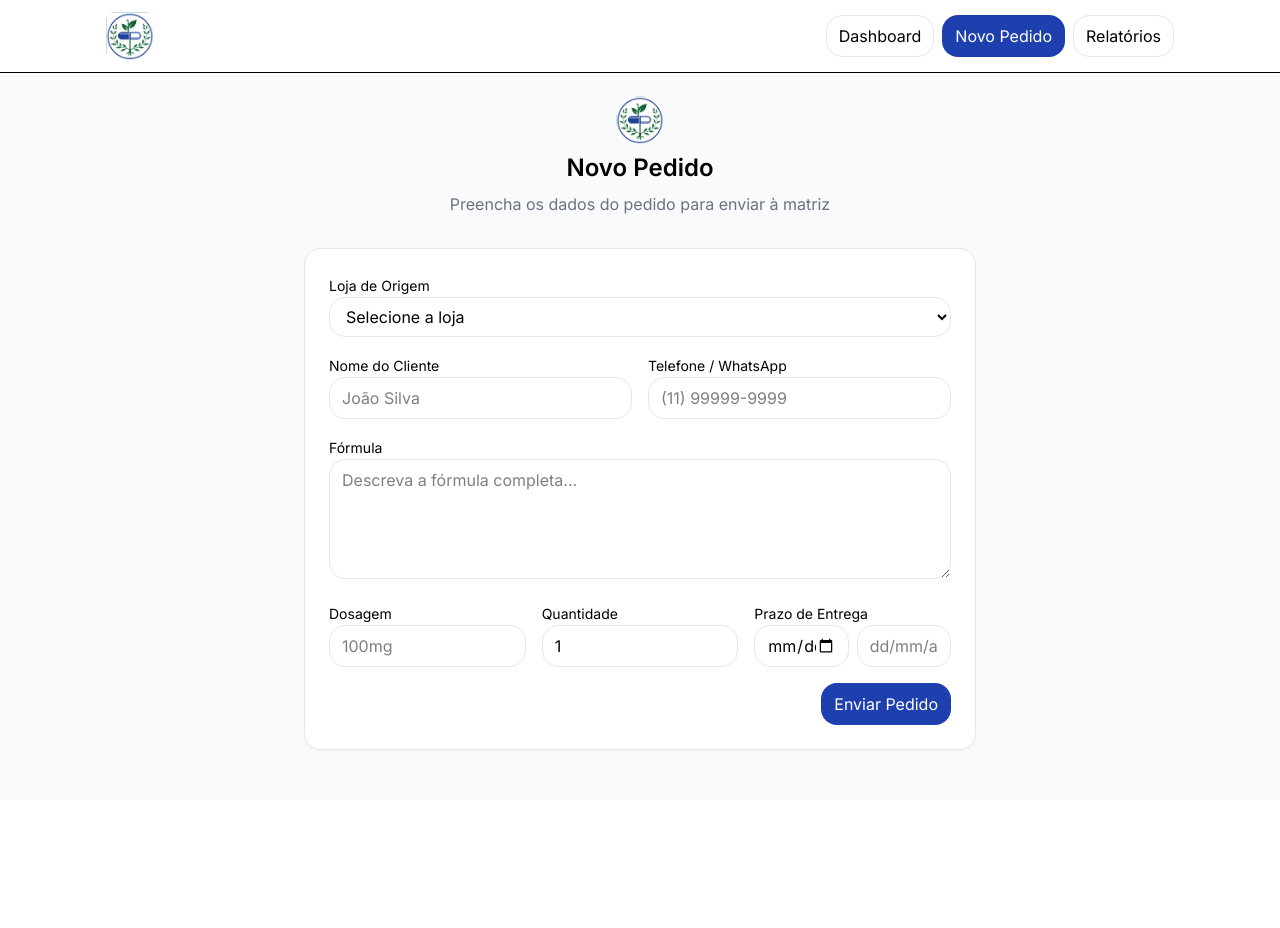
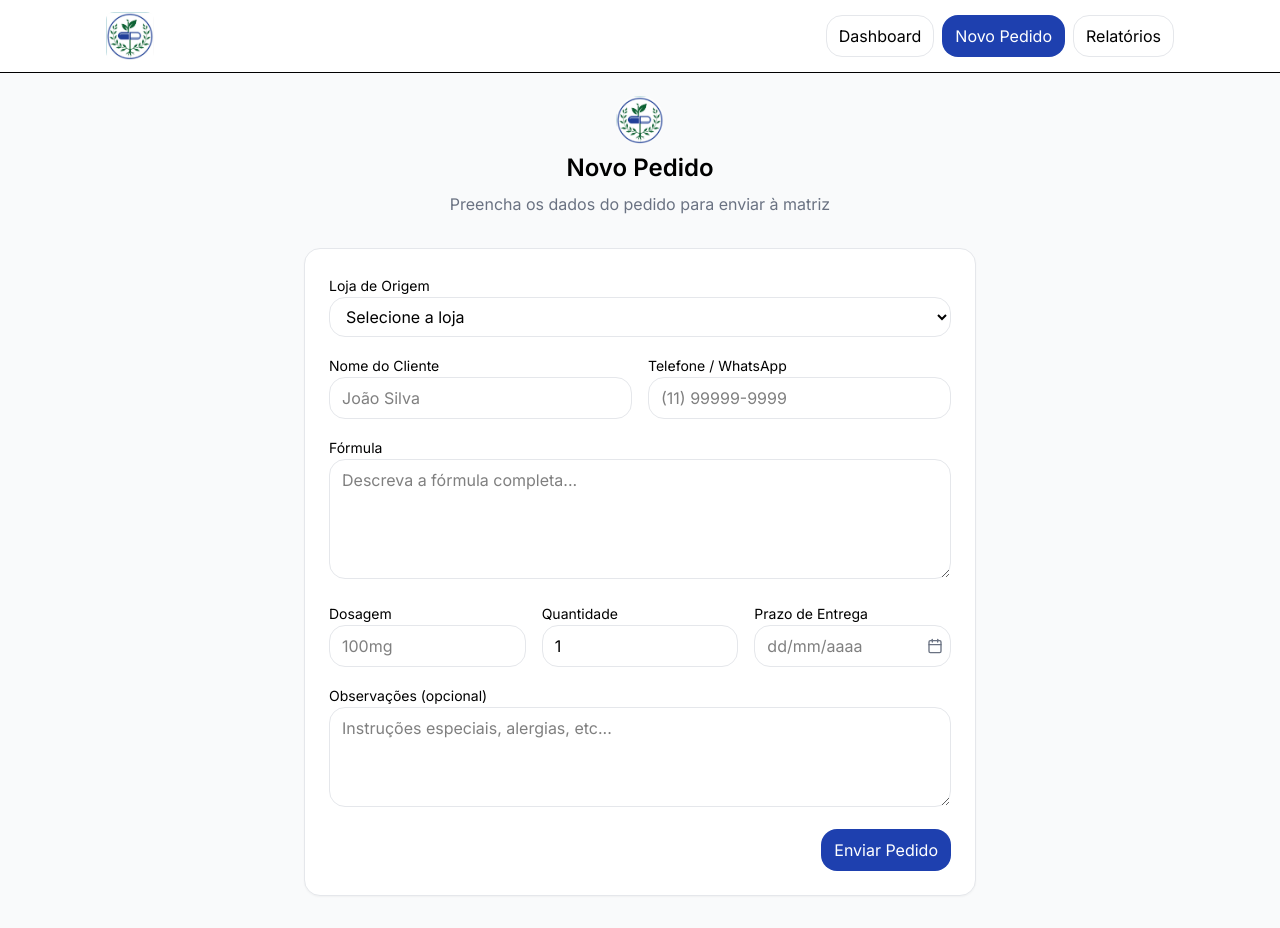
Before and after one commit to 13Junio-Innovating/farmacia, a React (Vite) app: page /novo in a window 1280 px wide. Before the commit the page ends 800 px from the top, so only its background shows below. Built offline with nearby package versions, Linux system fonts and the light colour scheme.

Commit message:
feat(new-order): prazo com calendário, máscara telefone BR e observações; salva campos extras do pedido

```diff
--- a/src/pages/NewOrder.tsx
+++ b/src/pages/NewOrder.tsx
@@ -1,7 +1,8 @@
-import { useState } from 'react'
+import { useState, useRef } from 'react'
 import { useStores } from '@/hooks/useStores'
 import { useOrders } from '@/hooks/useOrders'
 import type { Order } from '@/types/orders'
+import { Calendar } from 'lucide-react'
 
 export default function NewOrder() {
   const { stores } = useStores()
@@ -15,17 +16,29 @@ export default function NewOrder() {
   const [quantity, setQuantity] = useState('1')
   const [dueDate, setDueDate] = useState('')
   const [dueDatePicker, setDueDatePicker] = useState('')
+  const [observations, setObservations] = useState('')
   const [saved, setSaved] = useState(false)
   const [dateInvalid, setDateInvalid] = useState(false)
+  const dateRef = useRef<HTMLInputElement>(null)
 
   function onSubmit() {
     const order: Order = {
       id: String(Date.now()),
       customer_name: customer,
-      formula: `${formula} | ${dosage} | ${quantity} un | entrega: ${dueDate}`,
+      formula: (() => {
+        let f = `${formula} | ${dosage} | ${quantity} un | entrega: ${dueDate}`
+        if (observations.trim()) f += ` | obs: ${observations.trim()}`
+        return f
+      })(),
       status: 'received',
       store_id: storeId,
       stores: stores.find((s) => s.id === storeId),
+      phone: phone,
+      due_date: dueDate,
+      dosage: dosage,
+      quantity: parseInt(quantity || '0', 10) || 0,
+      observations: observations.trim() || undefined,
+      urgent: /urgente|prioridade/i.test(observations),
     }
     addOrder(order)
     setSaved(true)
@@ -46,6 +59,27 @@ export default function NewOrder() {
     let out = dd
     if (mm) out += '/' + mm
     if (yyyy) out += '/' + yyyy
+    return out
+  }
+
+  function maskPhoneBr(value: string) {
+    const digits = value.replace(/\D/g, '').slice(0, 11)
+    const d1 = digits.slice(0, 2)
+    const rest = digits.slice(2)
+    let out = ''
+    if (d1) out = `(${d1}`
+    if (d1 && rest.length >= 0) out += ') '
+    if (rest.length <= 4) {
+      out += rest
+    } else if (rest.length <= 8) {
+      out += `${rest.slice(0, rest.length - 4)}-${rest.slice(-4)}`
+    } else {
+      out += `${rest.slice(0, 5)}-${rest.slice(5, 9)}`
+      if (rest.length > 9) out = `(${d1}) ${rest.slice(0, 5)}-${rest.slice(5, 9)}${rest.slice(9)}`
+    }
+    // For 10 vs 11 digits: (DD) DDDDD-DDDD for 11; (DD) DDDD-DDDD for 10
+    if (digits.length === 10) out = `(${digits.slice(0,2)}) ${digits.slice(2,6)}-${digits.slice(6,10)}`
+    if (digits.length === 11) out = `(${digits.slice(0,2)}) ${digits.slice(2,7)}-${digits.slice(7,11)}`
     return out
   }
 
@@ -90,7 +124,7 @@ export default function NewOrder() {
           </div>
           <div className="space-y-2">
             <label className="text-sm">Telefone / WhatsApp</label>
-            <input className="input" placeholder="(11) 99999-9999" value={phone} onChange={(e) => setPhone(e.target.value)} />
+            <input className="input" placeholder="(11) 99999-9999" value={phone} onChange={(e) => setPhone(maskPhoneBr(e.target.value))} />
           </div>
         </div>
         <div className="space-y-2">
@@ -108,12 +142,54 @@ export default function NewOrder() {
           </div>
           <div className="space-y-2">
             <label className="text-sm">Prazo de Entrega</label>
-            <div className="grid grid-cols-1 sm:grid-cols-2 gap-2">
-              <input type="date" className="input" value={dueDatePicker} onChange={(e) => { const iso = e.target.value; setDueDatePicker(iso); const br = formatIsoToBr(iso); setDueDate(br); setDateInvalid(!isValidBrDate(br)); }} />
-              <input className="input" placeholder="dd/mm/aaaa" maxLength={10} value={dueDate} onChange={(e) => { const masked = maskDate(e.target.value); setDueDate(masked); const valid = isValidBrDate(masked); setDateInvalid(!valid); const iso = parseBrToIso(masked); if (iso) setDueDatePicker(iso); }} />
+            <div className="relative">
+              <input
+                className="input pr-10"
+                placeholder="dd/mm/aaaa"
+                maxLength={10}
+                value={dueDate}
+                onChange={(e) => {
+                  const masked = maskDate(e.target.value)
+                  setDueDate(masked)
+                  const valid = isValidBrDate(masked)
+                  setDateInvalid(!valid)
+                  const iso = parseBrToIso(masked)
+                  setDueDatePicker(iso)
+                }}
+              />
+              <button
+                type="button"
+                className="absolute right-2 top-1/2 -translate-y-1/2 text-gray-500"
+                onClick={() => dateRef.current?.showPicker?.()}
+                aria-label="Abrir calendário"
+              >
+                <Calendar className="h-4 w-4" />
+              </button>
+              <input
+                ref={dateRef}
+                type="date"
+                className="sr-only"
+                value={dueDatePicker}
+                onChange={(e) => {
+                  const iso = e.target.value
+                  setDueDatePicker(iso)
+                  const br = formatIsoToBr(iso)
+                  setDueDate(br)
+                  setDateInvalid(!isValidBrDate(br))
+                }}
+              />
             </div>
             {dueDate && dateInvalid && <div className="text-xs text-red-600">Data inválida</div>}
           </div>
+        </div>
+        <div className="space-y-2">
+          <label className="text-sm">Observações (opcional)</label>
+          <textarea
+            className="input min-h-[100px]"
+            placeholder="Instruções especiais, alergias, etc..."
+            value={observations}
+            onChange={(e) => setObservations(e.target.value)}
+          />
         </div>
         <div className="flex justify-end items-center gap-3">
           {saved && <span className="badge badge-green">Pedido salvo</span>}
--- a/src/types/orders.ts
+++ b/src/types/orders.ts
@@ -26,4 +26,10 @@ export interface Order {
   status: OrderStatus
   store_id: string
   stores?: Store
+  phone?: string
+  due_date?: string
+  dosage?: string
+  quantity?: number
+  observations?: string
+  urgent?: boolean
 }
```
